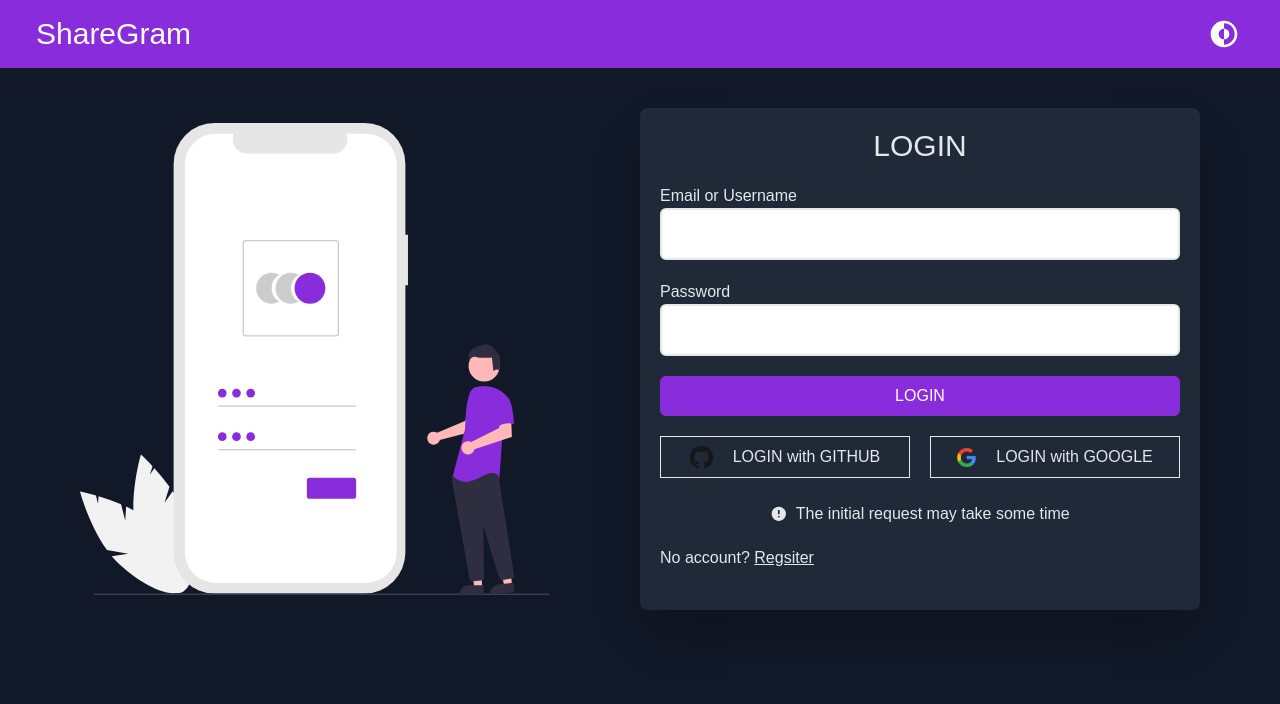
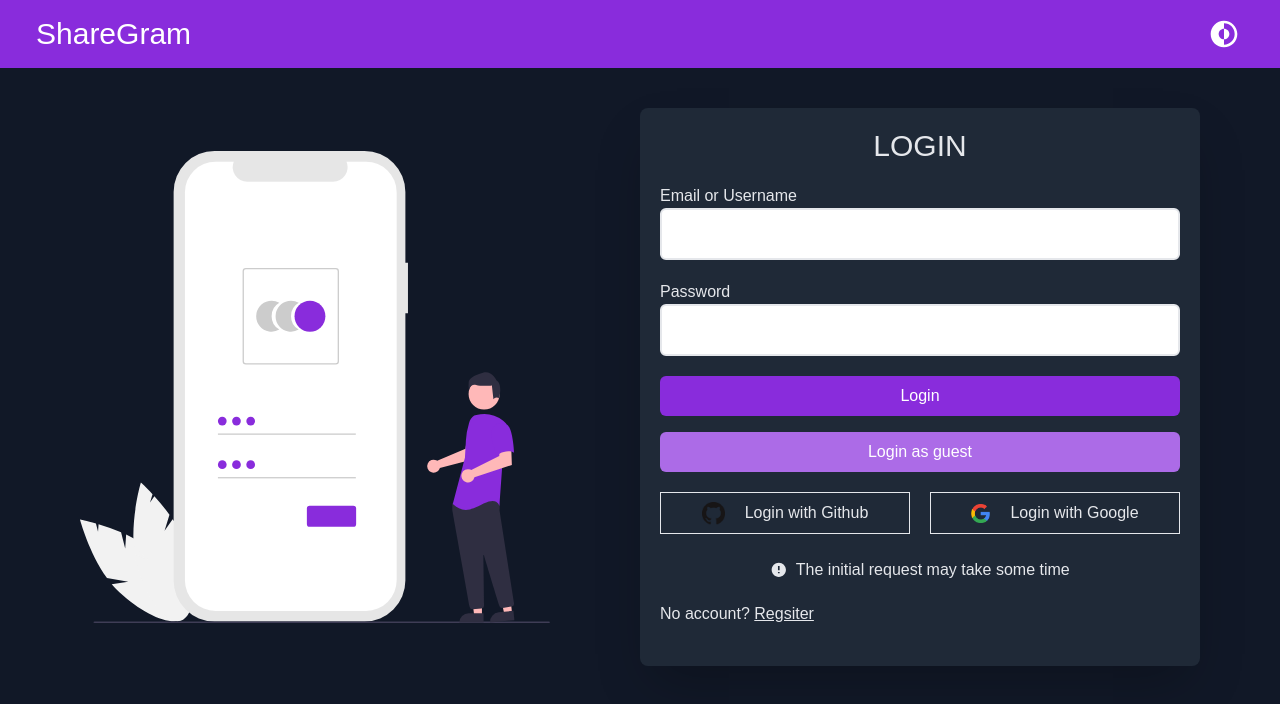
Before and after one commit to siemen-subbaiah/sharegram, a React (Vite) app: page /account/login in a window 1280 px wide. Shown: the top 704 px of the page. Built offline with nearby package versions, Linux system fonts and the light colour scheme; no server answers.

Commit message:
added guest login

```diff
--- a/src/pages/login.jsx
+++ b/src/pages/login.jsx
@@ -10,6 +10,8 @@ const LoginPage = () => {
   const navigate = useNavigate();
   const location = useLocation();
 
+  const [guestLogin, setGuestLogin] = useState(false);
+
   let from = location.state?.from?.pathname || '/';
 
   const [password, setPassword] = useState('');
@@ -19,7 +21,9 @@ const LoginPage = () => {
 
   const handleLogin = (e) => {
     e.preventDefault();
-    login({ identifier: email, password });
+    if (!guestLogin) {
+      login({ identifier: email, password });
+    }
   };
 
   useEffect(() => {
@@ -70,7 +74,22 @@ const LoginPage = () => {
                 loading && 'opacity-60'
               } bg-primary py-2 px-5 w-full rounded-md text-white`}
             >
-              {loading ? 'Loading...' : 'LOGIN'}
+              {loading ? 'Loading...' : 'Login'}
+            </button>
+            <button
+              disabled={loading}
+              onClick={() => {
+                setGuestLogin(true);
+                login({
+                  identifier: 'johndoe@gmail.com',
+                  password: 'johndoe123',
+                });
+              }}
+              className={`${
+                loading && 'opacity-60'
+              } bg-[#ac6be7] py-2 px-5 w-full rounded-md text-white mt-4`}
+            >
+              {loading ? 'Loading...' : 'Login as guest'}
             </button>
             <div className='md:flex justify-around gap-5'>
               <div className='my-5 flex w-full border'>
@@ -84,7 +103,7 @@ const LoginPage = () => {
                     height={23}
                     width={23}
                   />
-                  LOGIN with GITHUB
+                  Login with Github
                 </a>
               </div>
               <div className='my-5 flex w-full border'>
@@ -98,7 +117,7 @@ const LoginPage = () => {
                     height={19}
                     width={19}
                   />
-                  LOGIN with GOOGLE
+                  Login with Google
                 </a>
               </div>
             </div>
```
